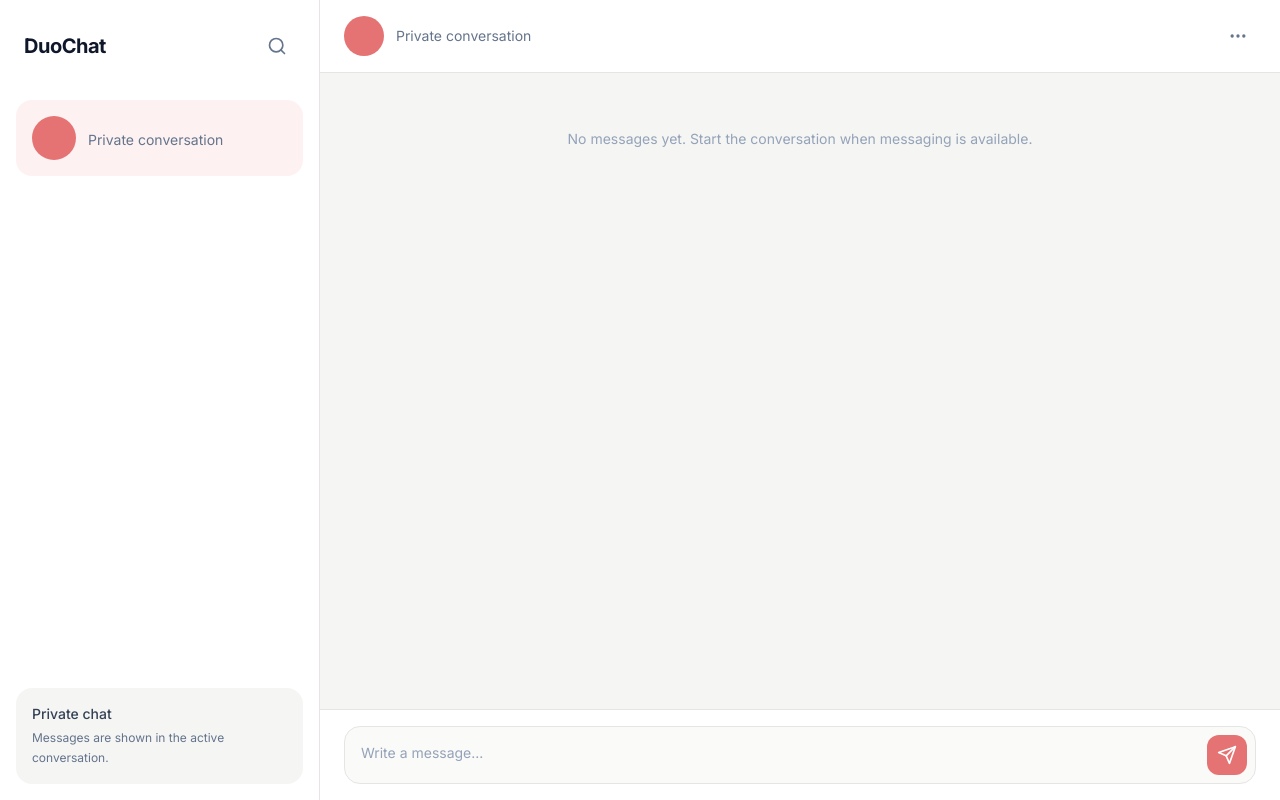
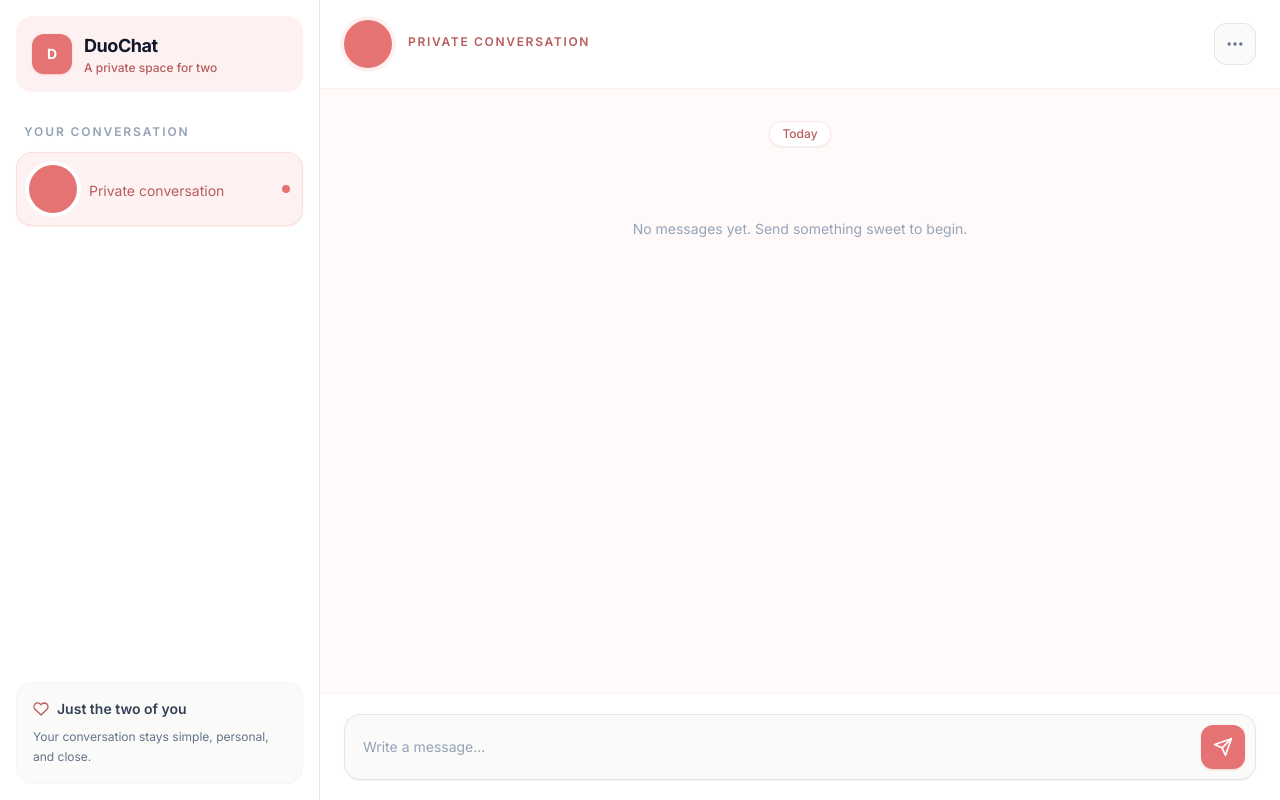
Before and after one commit to R4V4111/DuoChat, a Laravel app: template resources/views/chat/show.blade.php in a window 1280 px wide. Run offline with Laravel 12, Linux system fonts and the light colour scheme; the template is opened without the code that fills it, so the values that code supplies are empty; style sheets or scripts are compiled from the project's sources.

Commit message:
style: polish private chat interface

```diff
--- a/resources/views/chat/show.blade.php
+++ b/resources/views/chat/show.blade.php
@@ -3,19 +3,23 @@
         <x-chat.sidebar :partner="$partner" />
     </x-slot:sidebar>
 
-    <section class="flex min-h-screen min-w-0 flex-1 flex-col bg-stone-100 sm:!h-screen">
+    <section class="flex min-h-screen min-w-0 flex-1 flex-col bg-[#fffaf9] sm:!h-screen">
         <x-chat.header :partner="$partner" />
 
-        <main class="flex-1 space-y-6 overflow-y-auto px-4 py-6 sm:px-6 lg:px-8" aria-label="Chat messages">
-            @forelse ($messages as $message)
+        <main class="flex-1 space-y-6 overflow-y-auto px-4 py-6 sm:px-6 sm:py-8 lg:px-8" aria-label="Chat messages">
+            <p class="mx-auto w-fit rounded-full border border-[#E57373]/15 bg-white px-3 py-1 text-xs font-medium text-[#b75d5d] shadow-sm">Today</p>
+
+            <div class="space-y-4">
+                @forelse ($messages as $message)
                 <x-chat.message-bubble
                     :content="$message->body"
                     :sent="$message->sender_id === auth()->id()"
                     :time="$message->created_at->format('H:i')"
                 />
-            @empty
-                <p class="py-8 text-center text-sm text-slate-400">No messages yet. Start the conversation when messaging is available.</p>
-            @endforelse
+                @empty
+                    <p class="py-12 text-center text-sm text-slate-400">No messages yet. Send something sweet to begin.</p>
+                @endforelse
+            </div>
         </main>
 
         <x-chat.message-input />
--- a/resources/views/components/chat/header.blade.php
+++ b/resources/views/components/chat/header.blade.php
@@ -1,15 +1,15 @@
 @props(['partner'])
 
-<header class="flex items-center justify-between border-b border-stone-200 bg-white px-4 py-4 sm:px-6" aria-label="Active conversation">
-    <div class="flex items-center gap-3">
-        <span class="flex size-10 items-center justify-center rounded-full bg-[#E57373] text-sm font-semibold text-white">{{ \Illuminate\Support\Str::upper(\Illuminate\Support\Str::substr($partner->name, 0, 1)) }}</span>
+<header class="flex items-center justify-between border-b border-[#E57373]/10 bg-white px-4 py-4 sm:px-6 sm:py-5" aria-label="Active conversation">
+    <div class="flex items-center gap-4">
+        <span class="flex size-12 items-center justify-center rounded-full bg-[#E57373] text-base font-semibold text-white ring-4 ring-[#E57373]/10">{{ \Illuminate\Support\Str::upper(\Illuminate\Support\Str::substr($partner->name, 0, 1)) }}</span>
         <div>
-            <h1 class="font-semibold text-slate-900">{{ $partner->name }}</h1>
-            <p class="text-sm text-slate-500">Private conversation</p>
+            <p class="text-xs font-semibold uppercase tracking-[0.14em] text-[#b75d5d]">Private conversation</p>
+            <h1 class="mt-1 text-lg font-semibold tracking-tight text-slate-900">{{ $partner->name }}</h1>
         </div>
     </div>
 
-    <button type="button" class="rounded-xl p-2 text-slate-500 transition hover:bg-stone-100 hover:text-slate-800" aria-label="Conversation details">
+    <button type="button" class="rounded-xl border border-stone-200 bg-stone-50 p-2.5 text-slate-500 transition hover:bg-stone-100 hover:text-slate-800" aria-label="Conversation details">
         <svg class="size-5" viewBox="0 0 24 24" fill="none" stroke="currentColor" stroke-width="2" stroke-linecap="round" stroke-linejoin="round" aria-hidden="true">
             <circle cx="12" cy="12" r="1" />
             <circle cx="19" cy="12" r="1" />
--- a/resources/views/components/chat/message-input.blade.php
+++ b/resources/views/components/chat/message-input.blade.php
@@ -1,10 +1,10 @@
-<form method="POST" action="{{ route('chat.send') }}" class="border-t border-stone-200 bg-white p-4 sm:px-6" aria-label="Message composer">
+<form method="POST" action="{{ route('chat.send') }}" class="border-t border-[#E57373]/10 bg-white p-4 sm:px-6 sm:py-5" aria-label="Message composer">
     @csrf
 
-    <div class="flex items-end gap-3 rounded-2xl border border-stone-200 bg-stone-50 p-2 focus-within:border-[#E57373] focus-within:ring-4 focus-within:ring-[#E57373]/10">
+    <div class="flex items-end gap-3 rounded-2xl border border-stone-200 bg-stone-50 p-2.5 shadow-sm focus-within:border-[#E57373] focus-within:ring-4 focus-within:ring-[#E57373]/10">
         <label for="message" class="sr-only">Message</label>
         <textarea id="message" name="body" rows="1" placeholder="Write a message..." class="max-h-32 min-h-10 flex-1 resize-none border-0 bg-transparent px-2 py-2 text-sm text-slate-800 placeholder:text-slate-400 focus:ring-0">{{ old('body') }}</textarea>
-        <button type="submit" class="flex size-10 shrink-0 items-center justify-center rounded-xl bg-[#E57373] text-white transition hover:bg-[#D96767] focus:outline-none focus:ring-4 focus:ring-[#E57373]/30" aria-label="Send message">
+        <button type="submit" class="flex size-11 shrink-0 items-center justify-center rounded-xl bg-[#E57373] text-white shadow-sm shadow-[#E57373]/30 transition hover:bg-[#D96767] focus:outline-none focus:ring-4 focus:ring-[#E57373]/30" aria-label="Send message">
             <svg class="size-5" viewBox="0 0 24 24" fill="none" stroke="currentColor" stroke-width="2" stroke-linecap="round" stroke-linejoin="round" aria-hidden="true">
                 <path d="m22 2-7 20-4-9-9-4Z" />
                 <path d="M22 2 11 13" />
--- a/resources/views/components/chat/sidebar.blade.php
+++ b/resources/views/components/chat/sidebar.blade.php
@@ -1,28 +1,36 @@
 @props(['partner'])
 
-<div class="flex h-screen flex-col p-4">
-    <div class="flex items-center justify-between px-2 py-3">
-        <a href="{{ url('/') }}" class="text-xl font-bold tracking-tight text-slate-900">DuoChat</a>
-        <button type="button" class="rounded-xl p-2 text-slate-500 transition hover:bg-stone-100 hover:text-slate-800" aria-label="Search conversations">
-            <svg class="size-5" viewBox="0 0 24 24" fill="none" stroke="currentColor" stroke-width="2" stroke-linecap="round" stroke-linejoin="round" aria-hidden="true">
-                <circle cx="11" cy="11" r="8" />
-                <path d="m21 21-4.35-4.35" />
-            </svg>
-        </button>
+<div class="flex h-screen flex-col bg-white p-4">
+    <div class="rounded-2xl bg-[#E57373]/10 p-4">
+        <a href="{{ url('/') }}" class="flex items-center gap-3">
+            <span class="flex size-10 items-center justify-center rounded-xl bg-[#E57373] text-sm font-bold text-white shadow-sm shadow-[#E57373]/30">D</span>
+            <span>
+                <span class="block text-lg font-bold tracking-tight text-slate-900">DuoChat</span>
+                <span class="block text-xs font-medium text-[#b75d5d]">A private space for two</span>
+            </span>
+        </a>
     </div>
 
-    <nav class="mt-6 space-y-2" aria-label="Conversations">
-        <a href="{{ route('chat') }}" class="flex w-full items-center gap-3 rounded-2xl bg-[#E57373]/10 p-4 text-left">
-            <span class="flex size-11 shrink-0 items-center justify-center rounded-full bg-[#E57373] text-sm font-semibold text-white">{{ \Illuminate\Support\Str::upper(\Illuminate\Support\Str::substr($partner->name, 0, 1)) }}</span>
+    <nav class="mt-8" aria-label="Conversations">
+        <p class="px-2 text-xs font-semibold uppercase tracking-[0.16em] text-slate-400">Your conversation</p>
+
+        <a href="{{ route('chat') }}" class="mt-3 flex w-full items-center gap-3 rounded-2xl border border-[#E57373]/15 bg-[#E57373]/10 p-3 text-left shadow-sm shadow-[#E57373]/10">
+            <span class="flex size-12 shrink-0 items-center justify-center rounded-full bg-[#E57373] text-sm font-semibold text-white ring-4 ring-white">{{ \Illuminate\Support\Str::upper(\Illuminate\Support\Str::substr($partner->name, 0, 1)) }}</span>
             <span class="min-w-0 flex-1">
                 <span class="block truncate font-semibold text-slate-900">{{ $partner->name }}</span>
-                <span class="mt-1 block truncate text-sm text-slate-500">Private conversation</span>
+                <span class="mt-1 block truncate text-sm text-[#b75d5d]">Private conversation</span>
             </span>
+            <span class="size-2 shrink-0 rounded-full bg-[#E57373]" aria-hidden="true"></span>
         </a>
     </nav>
 
-    <div class="mt-auto rounded-2xl bg-stone-100 p-4">
-        <p class="text-sm font-medium text-slate-700">Private chat</p>
-        <p class="mt-1 text-xs leading-5 text-slate-500">Messages are shown in the active conversation.</p>
+    <div class="mt-auto rounded-2xl border border-stone-100 bg-stone-50 p-4">
+        <div class="flex items-center gap-2 text-[#b75d5d]">
+            <svg class="size-4" viewBox="0 0 24 24" fill="none" stroke="currentColor" stroke-width="2" stroke-linecap="round" stroke-linejoin="round" aria-hidden="true">
+                <path d="M20.8 4.6a5.5 5.5 0 0 0-7.8 0L12 5.7l-1.1-1.1a5.5 5.5 0 0 0-7.8 7.8L12 21l8.9-8.6a5.5 5.5 0 0 0-.1-7.8Z" />
+            </svg>
+            <p class="text-sm font-semibold text-slate-700">Just the two of you</p>
+        </div>
+        <p class="mt-2 text-xs leading-5 text-slate-500">Your conversation stays simple, personal, and close.</p>
     </div>
 </div>
```
Also changed, not shown: resources/views/components/chat/message-bubble.blade.php (+9 -5 lines).
